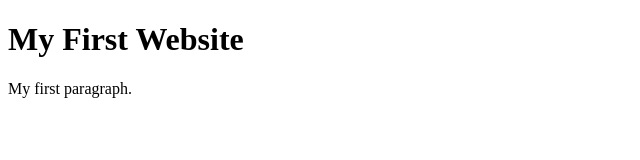
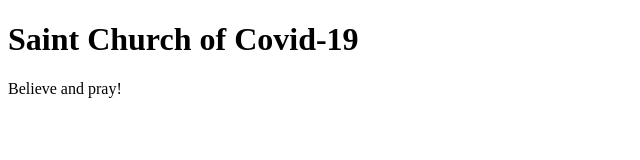
Before and after one commit to flowglowblow/First-page-by-codesrank, a website: page index.html in a window 1280 px wide. Shown: the whole page, without its empty margins (0-640 px from the left). Drawn offline with Linux system fonts and the light colour scheme.

Commit message:
base of covid church

```diff
--- a/index.html
+++ b/index.html
@@ -1,12 +1,12 @@
 <!DOCTYPE html>
 <html>
   <head>
-    <title>Page Title</title>
+    <title>Saint Church of Covid-19</title>
   </head>
   <body>
 
-    <h1>My First Website</h1>
-    <p>My first paragraph.</p>
+    <h1>Saint Church of Covid-19</h1>
+    <p>Believe and pray!</p>
 
   </body>
 </html>
```
